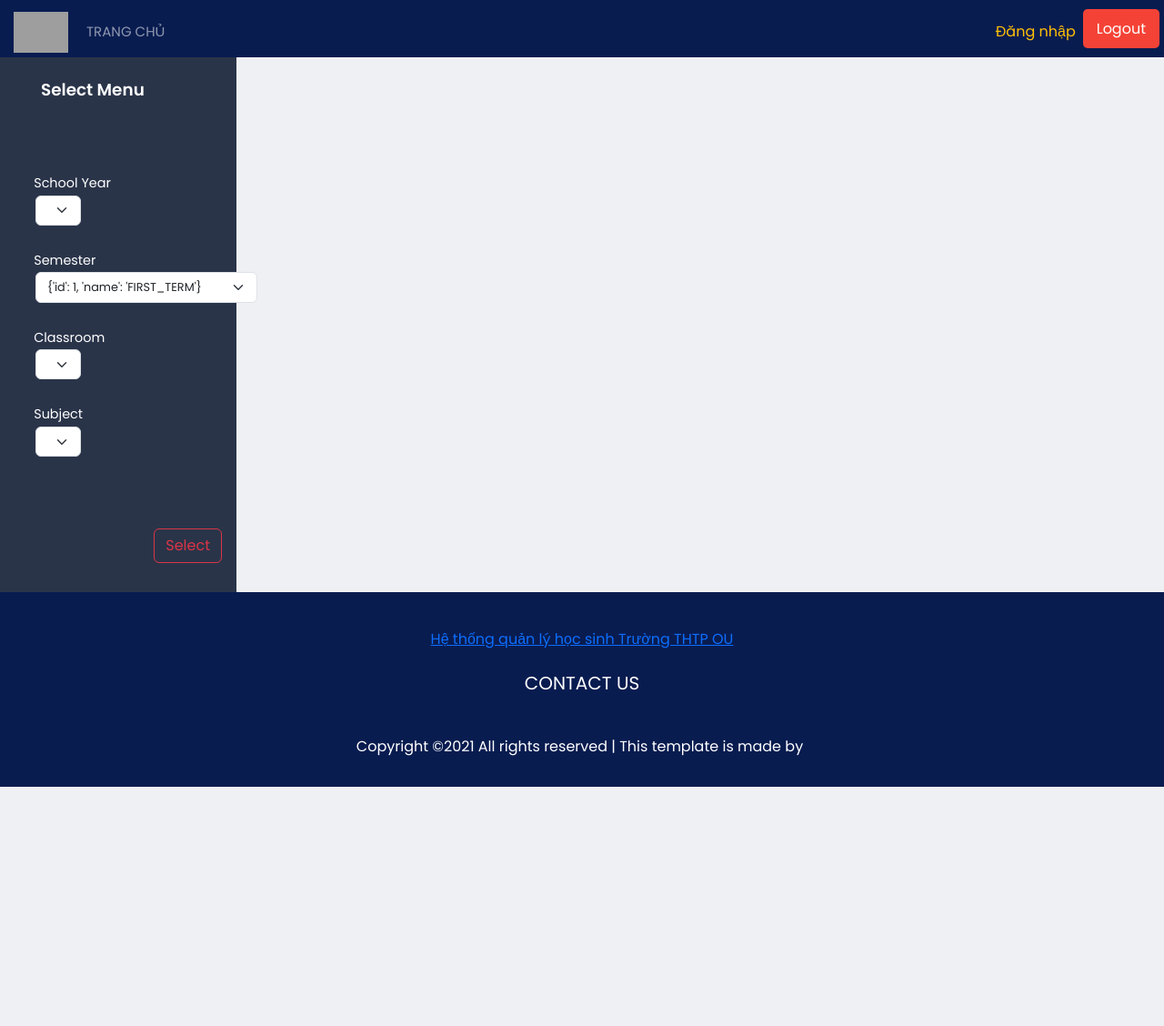
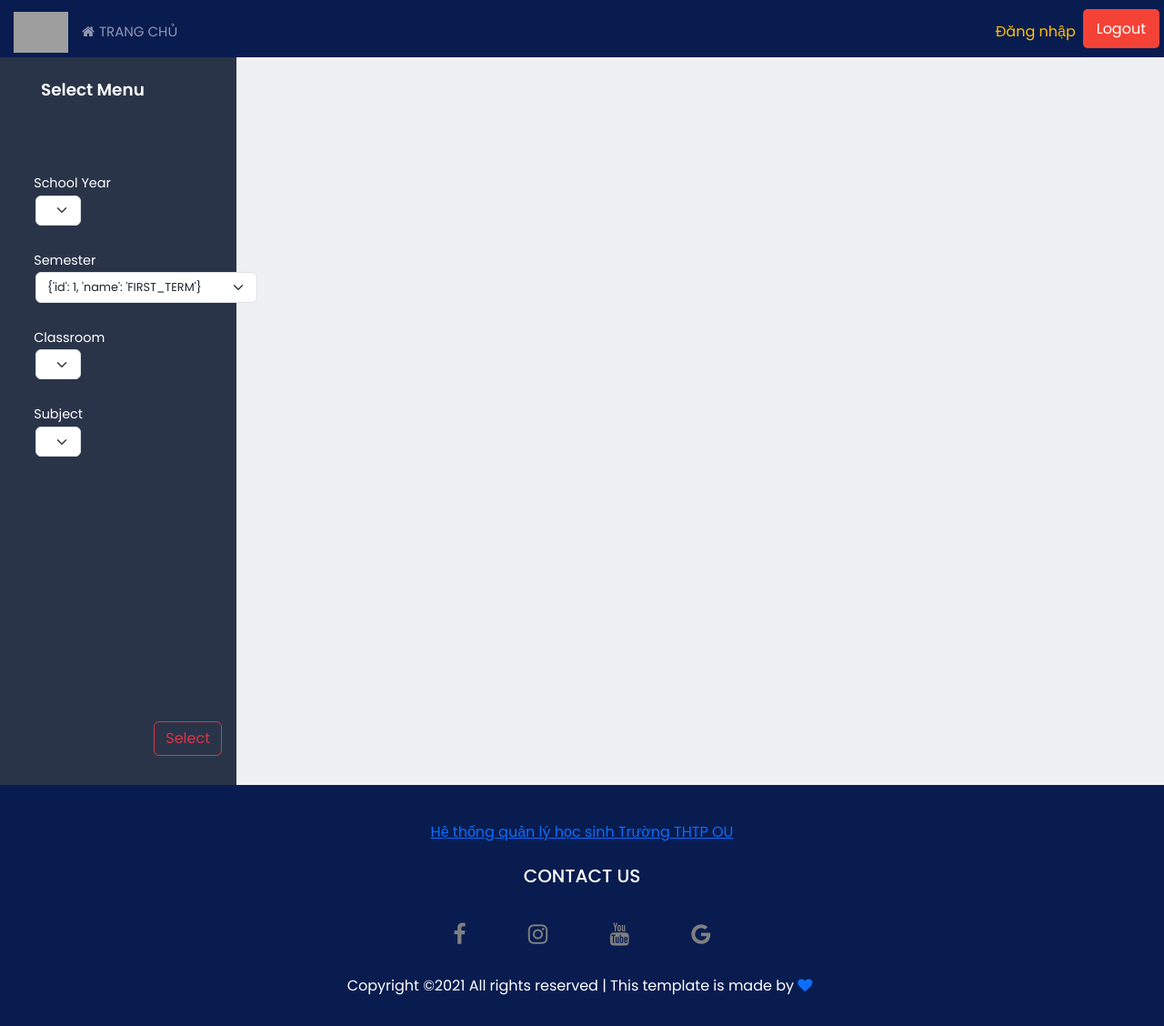
Before and after one commit to lequangminh2623/StudentManagement, a Flask app: page /score in a window 1280 px wide; the page is wider, and only the part inside the window is pictured. Shown: that part at 91% size. Before the commit the page ends 865 px from the top of that part, so only its background shows below. Run offline with Flask 3, Linux system fonts and the light colour scheme; data that the repository does not hold is empty; parts of the project's set-up code (start-up, migrations or seed data) failed here and were passed over; some libraries are stand-ins or nearby versions; grey boxes are pictures that could not be loaded.

Commit message:
Fix giao diện

```diff
--- a/studentmanagementapp/app/admin.py
+++ b/studentmanagementapp/app/admin.py
@@ -55,9 +55,6 @@
 class SubjectView(AdminView):
     column_list = ['subject_name', '']
 
-
-
-
 admin.add_view(ClassroomView(Classroom, db.session))
 admin.add_view(ApplicationView(ApplicationForm, db.session))
 admin.add_view(CurriculumView(Curriculum, db.session))
--- a/studentmanagementapp/app/dao.py
+++ b/studentmanagementapp/app/dao.py
@@ -4,7 +4,7 @@
 import hashlib
 
 def check_user(username, password):
-    password = str(hashlib.md5(password.strip().encode('utf-8')).hexdigest())
+    #password = str(hashlib.md5(password.strip().encode('utf-8')).hexdigest())
 
     return User.query.filter(User.username.__eq__(username),
                               User.password.__eq__(password)).first()
--- a/studentmanagementapp/app/index.py
+++ b/studentmanagementapp/app/index.py
@@ -8,7 +8,7 @@
 
 @app.route("/")
 def index():
-    return render_template('login.html')
+    return render_template('index.html')
 
 
 @login.user_loader
@@ -45,7 +45,6 @@
 
     return render_template('login.html')
 
-
 @app.route("/dashboard")
 @login_required
 def dashboard():
@@ -58,7 +57,7 @@
 def logout():
     logout_user()
     session.clear()
-    return redirect(url_for('login'))
+    return redirect(url_for('login_process'))
 
 # Phân quyền
 @app.route('/teacher')
--- a/studentmanagementapp/app/static/css/style.css
+++ b/studentmanagementapp/app/static/css/style.css
@@ -27,6 +27,7 @@
 .container {
     min-height: 100vh;
     width: 100%;
+    padding: 0px !important;
     overflow: hidden;
     transition: all 0.35s ease-in-out;
     background-color: #eef0f3;
@@ -164,13 +165,6 @@
     position: relative;
     margin-top: 5rem!important;
     margin-bottom: 0!important;
-}
-
-.container {
-    width: 100%;
-    min-height: 67vh;
-    padding-top: 30px;
-    padding-bottom: 40px;
 }
 
 .info {
--- a/studentmanagementapp/app/templates/layout/base.html
+++ b/studentmanagementapp/app/templates/layout/base.html
@@ -8,6 +8,8 @@
     <script src="https://cdn.jsdelivr.net/npm/bootstrap@5.3.3/dist/js/bootstrap.bundle.min.js"
             integrity="sha384-YvpcrYf0tY3lHB60NNkmXc5s9fDVZLESaAA55NDzOxhy9GkcIdslK1eN7N6jIeHz"
             crossorigin="anonymous"></script>
+     <link rel="stylesheet" href="https://cdnjs.cloudflare.com/ajax/libs/font-awesome/4.7.0/css/font-awesome.min.css">
+    <link href="https://fonts.googleapis.com/css2?family=Poppins:wght@400;500;600&display=swap" rel="stylesheet">
     <link href="https://cdn.lineicons.com/4.0/lineicons.css" rel="stylesheet"/>
     <link rel="stylesheet" href="{{ url_for('static', filename='css/style.css') }}"/>
 </head>
```
Also changed, not shown: studentmanagementapp/app/templates/index.html (+10 -1 lines).
